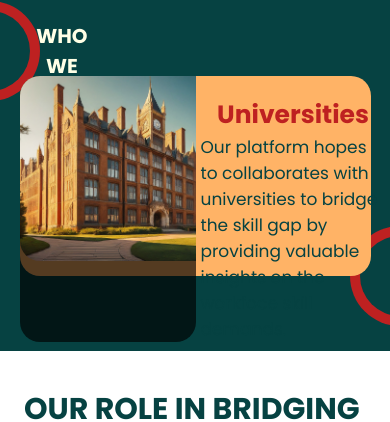
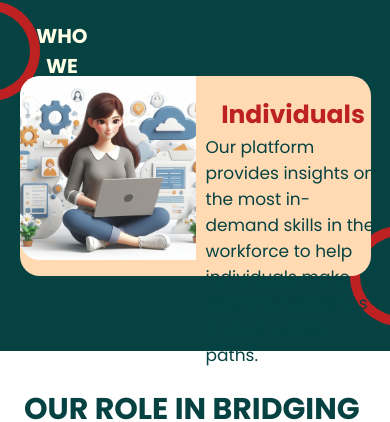
Before and after one commit to Desmo-nd/Skill-gap-analysis-and-Workforce-Alignment, a React Native app in the folder FrontEnd/: screen / in a window 390 px wide. Shown: the part 320-742 px from the top of the page. Built offline with nearby package versions, Linux system fonts and the light colour scheme; no server answers.

Commit message:
work with Individuals

```diff
--- /dev/null
+++ b/FrontEnd/components/Individuals.jsx
@@ -0,0 +1,73 @@
+import React from "react";
+import { StyleSheet, View, Text, Image, ScrollView } from "react-native";
+import { COLORS, SIZES } from "../constants";
+
+
+const Individuals = () => {
+    return (
+    <View style={styles.container}>
+
+      <View style={styles.carouselCont}>
+      <View style={styles.imageContainer}>
+            <Image
+                source={require("../assets/images/Individuals.jpeg")}
+                style={{
+                    width: SIZES.width*0.45,
+                    height: SIZES.height*0.218,
+                    borderTopLeftRadius:20,
+                    borderBottomLeftRadius:20,
+                }}
+            />
+        </View>
+        <View style={styles.textContainer}>
+            <Text style={styles.title}>Individuals</Text>
+            <Text style={styles.description}>
+                Our platform provides insights on the most in-demand skills in the workforce
+                to help individuals make informed decisions on their career paths.
+            </Text>
+        </View>
+
+      </View>
+    </View>
+  );
+};
+
+const styles = StyleSheet.create({
+    container:{
+        width: SIZES.width*0.90,
+        height: 200,
+        marginTop: -25,
+        backgroundColor:"#ffdab3",
+        padding: 20,
+        borderRadius: 20,
+        zIndex: 1,
+    },
+    carouselCont:{
+        flexDirection: "row",
+    },
+    textContainer:{
+        width: SIZES.width*0.50,
+    },
+    title:{
+        fontSize: 25,
+        color: COLORS.red,
+        fontFamily: "bold",
+        textAlign: "center",
+    },
+    description:{
+        fontSize: 17,
+        color: COLORS.primary,
+        fontFamily: "regular",
+        marginHorizontal: 10,
+
+    },
+    imageContainer:{
+        marginLeft:-20,
+        borderRadius:20,
+
+        marginTop: -20,
+
+    }
+});
+
+export default Individuals;
--- a/FrontEnd/components/Universities.jsx
+++ b/FrontEnd/components/Universities.jsx
@@ -34,7 +34,6 @@ const Universities = () => {
 
 const styles = StyleSheet.create({
    container:{
-
        width: SIZES.width*0.90,
        height: 200,
        marginTop: -25,
--- a/FrontEnd/components/WorkWith.jsx
+++ b/FrontEnd/components/WorkWith.jsx
@@ -2,6 +2,7 @@ import React, { useState } from 'react';
 import { Text, View, StyleSheet, ScrollView, Image, TouchableOpacity } from 'react-native';
 import { COLORS, SIZES } from '../constants';
 import Universities from './Universities';
+import Individuals from './Individuals';
 
 const WorkWith = () => {
     return (
@@ -13,7 +14,8 @@ const WorkWith = () => {
                 </View>
 
             </View>
-            <Universities/>
+            {/* <Universities/> */}
+            <Individuals/>
             <View style={styles.deco}>
               <View style={styles.innerDeco}></View>
             </View>
--- a/FrontEnd/components/index.js
+++ b/FrontEnd/components/index.js
@@ -6,6 +6,9 @@ import LinkButton from "./LinkButton";
 import WorkWith from "./WorkWith";
 import Role from "./Role";
 import Universities from "./Universities";
+import Individuals from "./Individuals";
+
+
 
 
 
@@ -17,5 +20,6 @@ export {
     LinkButton,
     WorkWith,
     Role,
-    Universities
+    Universities,
+    Individuals
 };
```
Also changed, not shown: FrontEnd/assets/images/Individuals.jpeg (renamed from FrontEnd/assets/images/Indiviiduals.jpeg).
